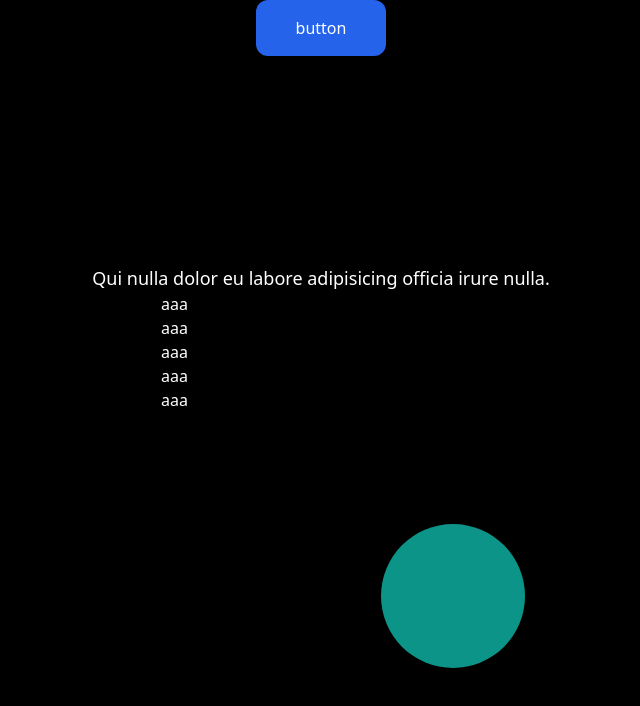
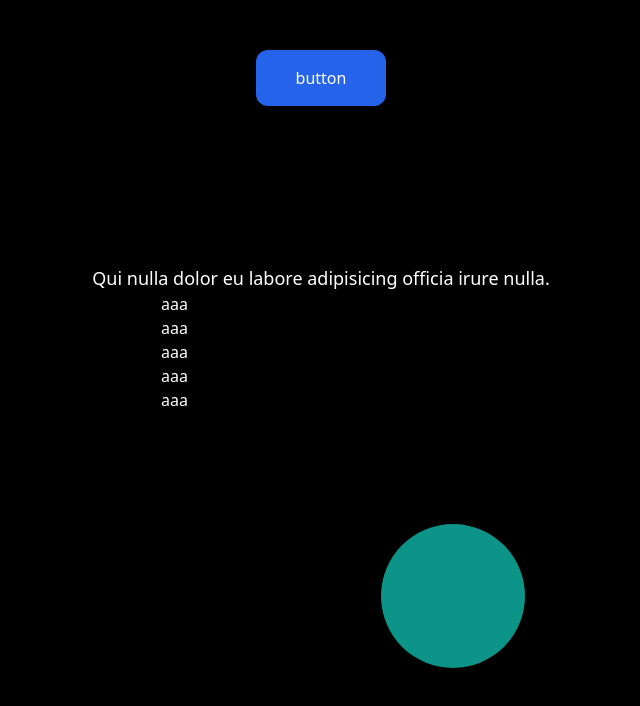
Before and after one commit to tayfunetta/framer-example, a Next.js app: page / in a window 1280 px wide. Shown: the top 706 px of the page, without its empty margins (319-959 px from the left). Built offline with nearby package versions, Linux system fonts and the light colour scheme.

Commit message:
added hover property to variant

```diff
--- a/pages/index.tsx
+++ b/pages/index.tsx
@@ -7,9 +7,14 @@ const buttonVariants = {
   },
   visible: {
     opacity: 1,
-    y: 0,
+    y: 50,
     transition: { delay: 1, duration: 1 },
     // specify the "transition" property within "visible" property
+  },
+  hover: {
+    scale: 1.1,
+    textShadow: "0px 0px 8px rgb(255,255,255)",
+    boxShadow: "0px 0px 8px rgb(255,255,255)",
   },
 };
 
@@ -51,6 +56,7 @@ export default function Home() {
         variants={buttonVariants}
         initial={"initial"}
         animate={"visible"}
+        whileHover="hover"
       >
         button
       </motion.button>
```
